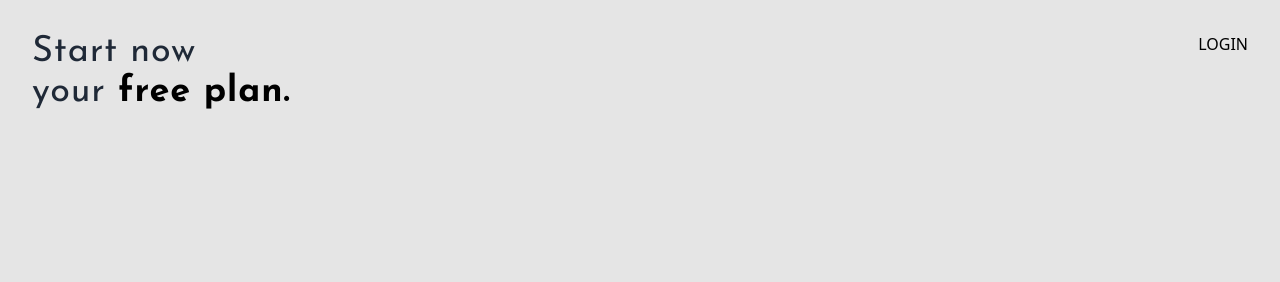
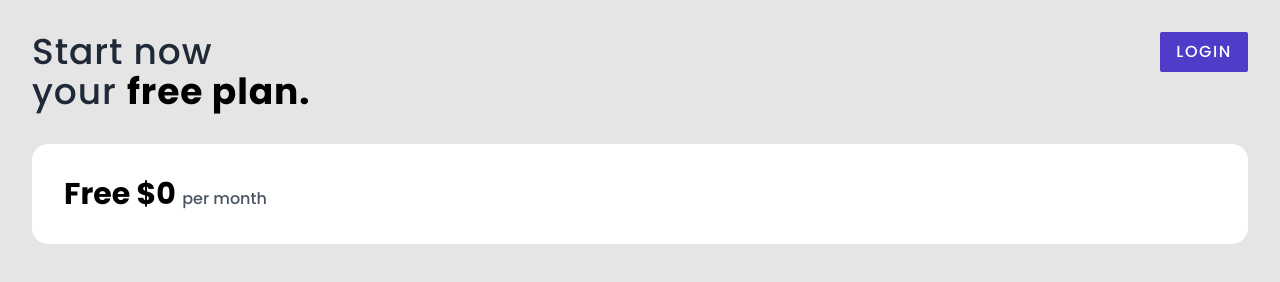
Before and after one commit to panyingia/facebook-, a website built with webpack: page src/index.html in a window 1280 px wide. Built offline with nearby package versions, Linux system fonts and the light colour scheme; a web font is replaced by a local one.

Commit message:
第三次提交

```diff
--- a/src/index.html
+++ b/src/index.html
@@ -8,8 +8,7 @@
     <title>布魯斯webpack教學</title>
     <link rel="preconnect" href="https://fonts.googleapis.com">
     <link rel="preconnect" href="https://fonts.gstatic.com" crossorigin>
-    <link href="https://fonts.googleapis.com/css2?family=DynaPuff&family=Josefin+Sans:wght@400;500;700&display=swap"
-        rel="stylesheet">
+    <link href="https://fonts.googleapis.com/css2?family=Poppins:wght@300;500;700&display=swap" rel="stylesheet">
 </head>
 
 <body class="bg-[#E5E5E5]">
@@ -17,11 +16,23 @@
         <!-- header -->
         <div class="flex justify-between items-start lg:max-w-[1280px] lg:mx-auto">
             <div>
-                <h1 class="text-4xl text-gray-800 tracking-wide font-Josefin-Sans">Start now</h1>
-                <p class="text-4xl text-gray-800 tracking-wide font-Josefin-Sans">
-                    your <span class="font-bold font-Josefin-Sans text-black">free plan.</span></p>
+                <h1 class="text-4xl text-gray-800 tracking-wide font-Poppins">Start now</h1>
+                <p class="text-4xl text-gray-800 tracking-wide font-Poppins">
+                    your <span class="font-bold font-Poppins text-black">free plan.</span></p>
             </div>
-            <button class="">LOGIN</button>
+            <button class="bg-primary text-white py-2 px-4 rounded-sm tracking-widest active:bg-primary-dark active:ring-4 ring-primary duration-100
+                ring-offset-2 font-Poppins" id="login">LOGIN</button>
+        </div>
+        <!-- main -->
+        <div class="mt-8 lg:max-w-[1280px] lg:mx-auto">
+            <!-- card -->
+            <div class="w-full p-8 mt-8 bg-secondary rounded-2xl">
+                <p class="text-3xl font-bold font-Poppins">
+                    Free $0
+                    <span class="text-base text-gray-600 font-medium">per month</span>
+                </p>
+            </div>
+
         </div>
     </div>
 </body>
--- a/tailwind.config.js
+++ b/tailwind.config.js
@@ -5,7 +5,7 @@ module.exports = {
   theme: {
     extend: {
       fontFamily: {
-        'Josefin-Sans': ['Josefin Sans', 'sans-serif']
+        'Poppins': ['Poppins', 'sans-serif']
       },
       colors: {
         'primary': '#4f3cc9',
```
